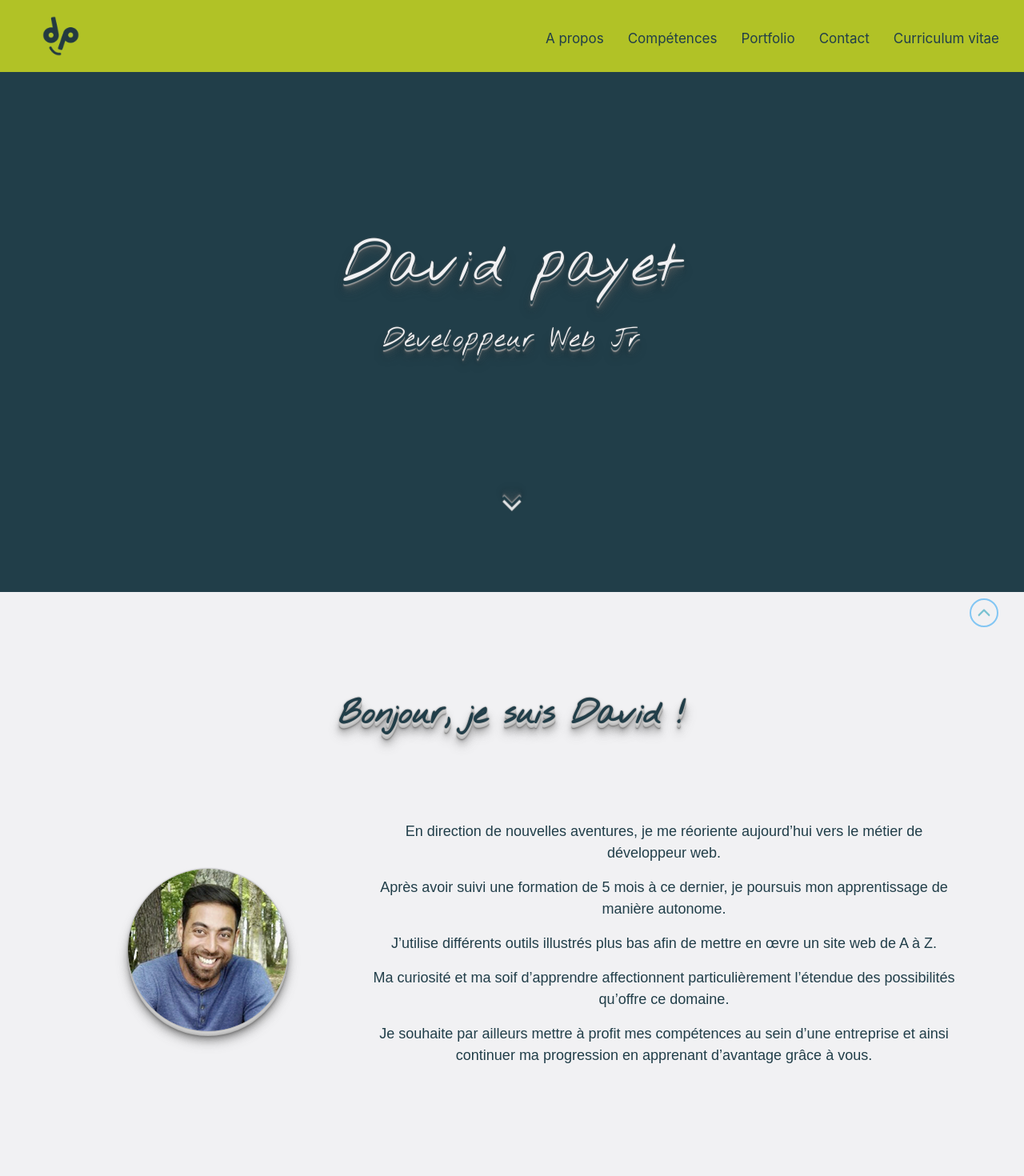
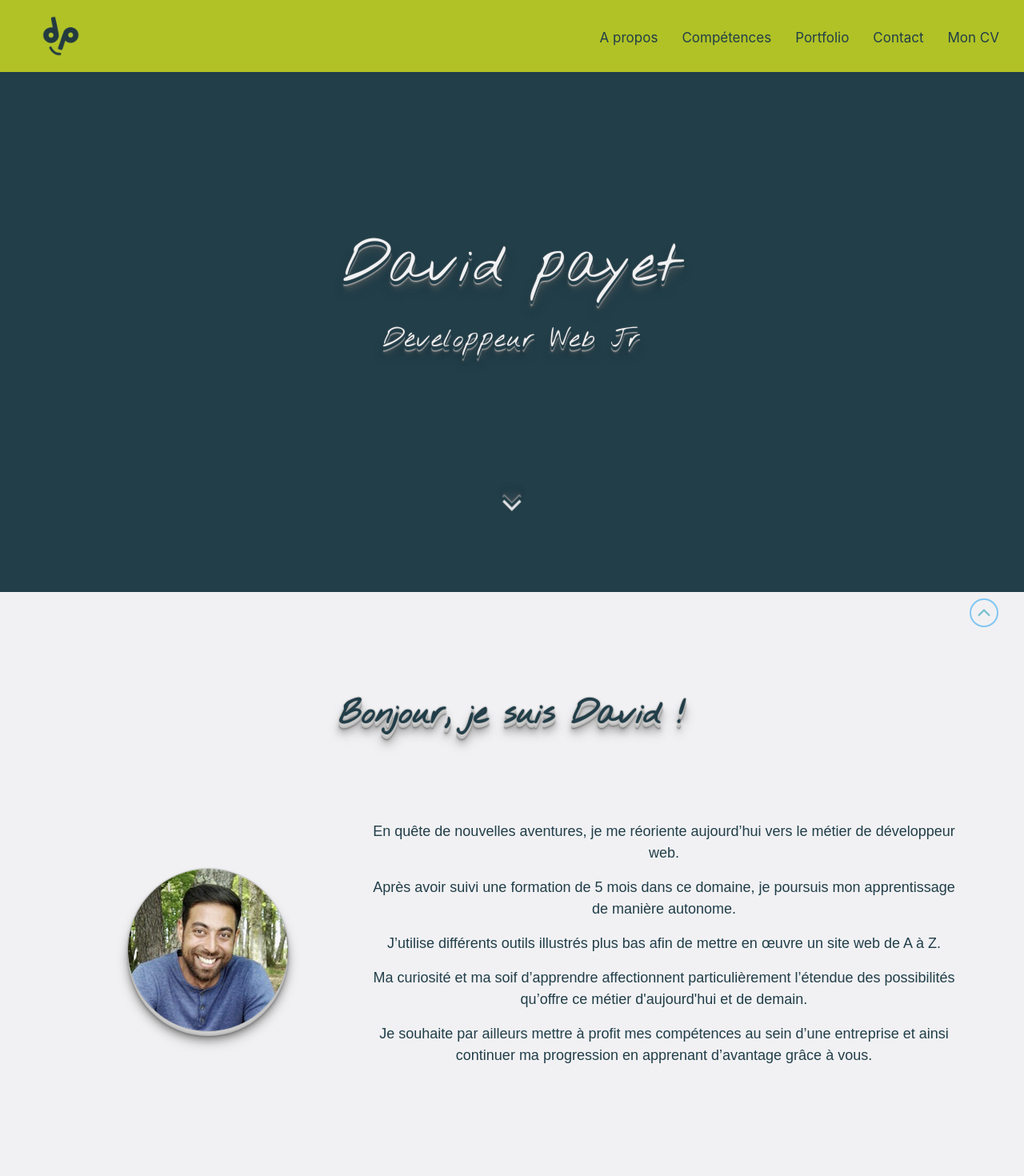
Before and after one commit to DavidPayet/david_portfolio, a React (Create React App) app: page / in a window 1280 px wide. Shown: the top 1470 px of the page at 80% size. Built offline with nearby package versions, Linux system fonts and the light colour scheme; a web font is replaced by a local one.

Commit message:
text modification

```diff
--- a/src/components/About.jsx
+++ b/src/components/About.jsx
@@ -13,10 +13,10 @@ const About = () => {
             <img className="photo" src="/medias/photo.png" alt="myphoto" />
           </Col>
           <Col xl="8" lg="8" md="8" sm="12" xs="12">
-            <p>En direction de nouvelles aventures, je me réoriente aujourd’hui vers le métier de développeur web.</p>
-            <p>Après avoir suivi une formation de 5 mois à ce dernier, je poursuis mon apprentissage de manière autonome.</p>
-            <p>J’utilise différents outils illustrés plus bas afin de mettre en &#x153;vre un site web de A à Z.</p>
-            <p>Ma curiosité et ma soif d’apprendre affectionnent particulièrement l’étendue des possibilités qu’offre ce domaine.</p>
+            <p>En quête de nouvelles aventures, je me réoriente aujourd’hui vers le métier de développeur web.</p>
+            <p>Après avoir suivi une formation de 5 mois dans ce domaine, je poursuis mon apprentissage de manière autonome.</p>
+            <p>J’utilise différents outils illustrés plus bas afin de mettre en &#x153;uvre un site web de A à Z.</p>
+            <p>Ma curiosité et ma soif d’apprendre affectionnent particulièrement l’étendue des possibilités qu’offre ce métier d'aujourd'hui et de demain.</p>
             <p>Je souhaite par ailleurs mettre à profit mes compétences au sein d’une entreprise et ainsi continuer ma progression en apprenant d’avantage grâce à vous.</p>
           </Col>
         </Row>
--- a/src/components/Contact.jsx
+++ b/src/components/Contact.jsx
@@ -32,14 +32,12 @@ export default class Contact extends React.Component {
               <Col xl="3" lg="3" md="3" sm="1" xs="1" />
               <Col xl="6" lg="6" md="6" sm="10" xs="10" >
                 <p className="phrase">
-                  Non.., je n'habite pas sous ce pont !..
+                  Je serai heureux de m'entretenir avec vous pour vous expliquer mon parcours et vous démontrer l'étendu de mes compétences.
                   <br />
                   <br />
-                  En revanche vous pouvez m'écrire
-                    <a className="email" href="mailto:davidpayet570@gmail.com"> ici</a>
-                  <br />
-                  <br />
-                  Je serai heureux de vous lire et c'est avec plaisir que je vous répondrai.
+                  Vous pouvez m'écrire
+                    <a className="email" href="mailto:davidpayet570@gmail.com"> ici </a>
+                  et c'est avec joie que je vous répondrai.
                 </p>
 
               </Col>
--- a/src/components/Footer.jsx
+++ b/src/components/Footer.jsx
@@ -19,7 +19,7 @@ const Footer = () => {
         </Row>
         <Row>
           <Col xl="12" lg="12" md="12" sm="12" xs="12">
-            <p>©Copyright 2019 - All right reserved | David Payet</p>
+            <p>©Copyright 2019 - All right reserved | Davi<img className="dp-logo" src="/medias/dp-logo.png" alt="dp-logo" />ayet</p>
           </Col>
         </Row>
       </Container>
--- a/src/components/Footer.scss
+++ b/src/components/Footer.scss
@@ -7,11 +7,19 @@
     p {
       color: rgb(33, 62, 73);
       margin-top: 16px;
+      margin-bottom: 0px;
     }
 
     a {
       padding-left: 20px;
       padding-right: 20px;
     }
+    .dp-logo {
+      height: 40px;
+      margin-left: -17px;
+      margin-right: -17px;
+      margin-bottom: 0px;
+
+    }
   }
 }
--- a/src/components/NavBar.jsx
+++ b/src/components/NavBar.jsx
@@ -83,7 +83,7 @@ export default class NavBar extends React.Component {
                 Contact
               </Link>
               <NavItem>
-                <NavLink href="/cv">Curriculum vitae</NavLink>
+                <NavLink className="section-link" href="/cv">Mon CV</NavLink>
               </NavItem>
             </Nav>
           </Collapse>
--- a/src/components/NavBar.scss
+++ b/src/components/NavBar.scss
@@ -31,13 +31,26 @@
       padding-right: 15px;
       padding-left: 15px;
       padding-top: 8px;
+      display: inline-block;
     }
 
     a.section-link:hover {
       color: rgb(33, 62, 73);
-      font-size: 17px;
-      background-color: rgb(177, 194, 38);
     }
+
+    a.section-link::after {
+      content: '';
+      display: block;
+      width: 0;
+      height: 2px;
+      background: rgb(33, 62, 73);
+      transition: width .3s;
+    }
+
+    a.section-link:hover::after {
+      width: 100%;
+    }
+
 
     a {
       color: rgb(33, 62, 73);
```
Also changed, not shown: 12 other files (tests, documents, lock files or other folders).
